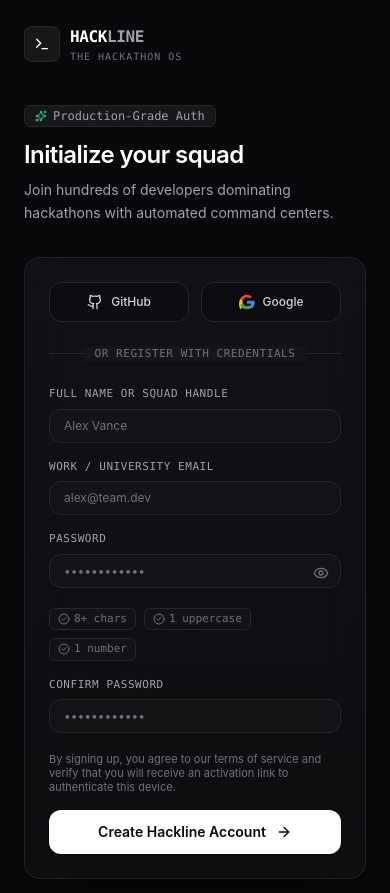
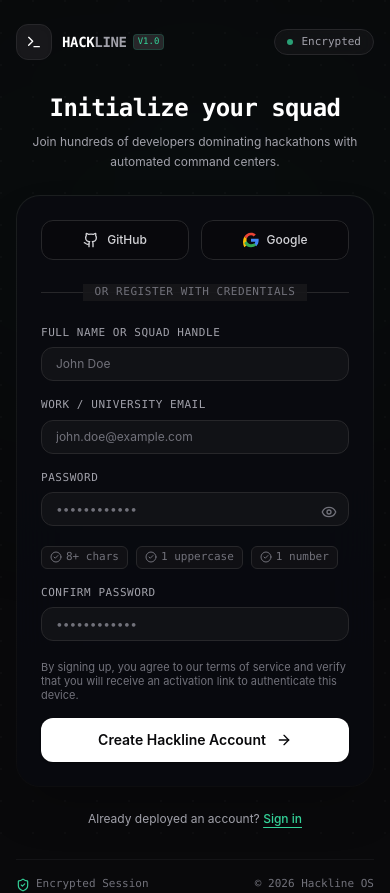
Before and after one commit to memingworld/Hackline, a Next.js app: page /signup in a window 390 px wide. Shown: the top 893 px of the page. Built offline with nearby package versions, Linux system fonts and the light colour scheme; no server answers.

Commit message:
fix(scraper): resolve Unstop search query param bug, revamp landing page typography, and center auth forms with John Doe placeholders

```diff
--- a/app/api/scrape/route.ts
+++ b/app/api/scrape/route.ts
@@ -339,7 +339,7 @@
         const pathParts = parsed.pathname.split("/").filter(Boolean);
         const lastPart = pathParts[pathParts.length - 1] || "";
 
-        // Extract trailing numeric ID if present (e.g. flipkart-grid-60-...-1025542 -> 1025542)
+        // Extract trailing numeric ID if present (e.g. zero-day-apocalypse-...-1764669 -> 1764669)
         const idMatch = lastPart.match(/-(\d{4,})$/);
         const opportunityId = idMatch ? idMatch[1] : "";
 
@@ -350,13 +350,42 @@
           .replace(/\b(\d{1,2})0\b/g, "$1.0 ")
           .trim();
 
-        const candidateQueries = [opportunityId, cleanSlug].filter(Boolean);
         let item: any = null;
 
-        for (const q of candidateQueries) {
-          if (!q) continue;
-          const unstopRes = await fetch(
-            `https://unstop.com/api/public/opportunity/search-result?search=${encodeURIComponent(q)}&per_page=10`,
+        // 1. Try exact Opportunity ID search first
+        if (opportunityId) {
+          const idEndpoints = [
+            `https://unstop.com/api/public/opportunity/search-result?opportunity=hackathons&searchTerm=${opportunityId}&per_page=5`,
+            `https://unstop.com/api/public/opportunity/search-result?searchTerm=${opportunityId}&per_page=5`,
+          ];
+
+          for (const ep of idEndpoints) {
+            const res = await fetch(ep, {
+              headers: {
+                "User-Agent":
+                  "Mozilla/5.0 (Windows NT 10.0; Win64; x64) AppleWebKit/537.36 (KHTML, like Gecko) Chrome/124.0.0.0 Safari/537.36",
+                Accept: "application/json",
+                Referer: "https://unstop.com/",
+              },
+            });
+
+            if (res.ok) {
+              const json = await res.json();
+              const items = json?.data?.data || [];
+              item = items.find((x: any) => String(x.id) === opportunityId);
+              if (item) break;
+            }
+          }
+        }
+
+        // 2. If not found by ID, search by title keywords
+        if (!item && cleanSlug) {
+          const firstFewWords = cleanSlug.split(" ").slice(0, 3).join(" ");
+          const searchQueries = [cleanSlug, firstFewWords].filter(Boolean);
+
+          for (const q of searchQueries) {
+            const res = await fetch(
+              `https://unstop.com/api/public/opportunity/search-result?opportunity=hackathons&searchTerm=${encodeURIComponent(q)}&per_page=5`,
               {
                 headers: {
                   "User-Agent":
@@ -367,16 +396,22 @@
               }
             );
 
-          if (unstopRes.ok) {
-            const json = await unstopRes.json();
+            if (res.ok) {
+              const json = await res.json();
               const items = json?.data?.data || [];
               if (opportunityId) {
                 item = items.find((x: any) => String(x.id) === opportunityId);
               }
-            if (!item && items.length > 0) {
-              item = items[0];
+              if (!item) {
+                // Find item whose title contains main query words (preventing random unrelated fallback)
+                const queryWords = q.toLowerCase().split(/\s+/).filter((w) => w.length > 2);
+                item = items.find((x: any) => {
+                  const t = (x.title || "").toLowerCase();
+                  return queryWords.some((w) => t.includes(w));
+                });
               }
               if (item) break;
+            }
           }
         }
 
@@ -399,17 +434,20 @@
           const startsAt =
             item.regnRequirements?.start_regn_dt || item.created_at || new Date().toISOString();
           const endsAt =
+            item.end_date ||
             item.regnRequirements?.end_regn_dt ||
-            item.end_date ||
             new Date(Date.now() + 1000 * 60 * 60 * 72).toISOString();
 
           let description = cleanString(item.details || "");
           if (!description) {
             const org = item.organisation?.name || "Unstop";
-            description = `Official ${item.type || "hackathon"} challenge organized by ${org}.`;
+            const location = item.address_with_country_logo?.address
+              ? `at ${item.address_with_country_logo.address}`
+              : "";
+            description = `Official hackathon challenge organized by ${org} ${location}. Complete your squad assembly and track milestone gates.`.trim();
           }
 
-          const bannerUrl = item.logoUrl2 || item.banner_mobile?.image_url || null;
+          const bannerUrl = item.banner_mobile?.image_url || item.logoUrl2 || null;
 
           const slug = item.title
             .toLowerCase()
@@ -427,6 +465,8 @@
             description: description.slice(0, 400),
             starts_at: startsAt,
             ends_at: endsAt,
+            min_team_size: item.regnRequirements?.min_team_size || 1,
+            max_team_size: item.regnRequirements?.max_team_size || 4,
             timeline_gates: [
               {
                 title: "Registration Checkpoint",
--- a/components/auth/AuthLayout.tsx
+++ b/components/auth/AuthLayout.tsx
@@ -1,6 +1,6 @@
 import React from "react";
 import Link from "next/link";
-import { Sparkles, Terminal, ShieldCheck, Zap } from "lucide-react";
+import { Terminal, ShieldCheck } from "lucide-react";
 
 interface AuthLayoutProps {
   children: React.ReactNode;
@@ -20,53 +20,60 @@
   alternateLink,
 }: AuthLayoutProps) {
   return (
-    <div className="relative min-h-screen w-full bg-[#09090b] text-zinc-100 flex flex-col lg:flex-row overflow-hidden">
-      {/* LEFT SIDE: Form & Interactive Area */}
-      <div className="flex-1 flex flex-col justify-between p-6 sm:p-10 lg:p-14 z-10 max-w-2xl mx-auto lg:max-w-none w-full">
-        {/* Brand Header */}
-        <div className="flex items-center justify-between">
+    <div className="relative min-h-[100dvh] w-full bg-[#09090b] text-zinc-100 flex flex-col justify-between p-4 sm:p-6 md:p-8 overflow-x-hidden selection:bg-zinc-800 selection:text-white">
+      {/* Ambient background glow & subtle grid */}
+      <div className="fixed inset-0 pointer-events-none z-0">
+        <div
+          className="absolute inset-0 opacity-[0.05]"
+          style={{
+            backgroundImage: `radial-gradient(circle at 1px 1px, #71717a 1px, transparent 0)`,
+            backgroundSize: "32px 32px",
+          }}
+        />
+        <div className="absolute top-1/4 left-1/2 -translate-x-1/2 -translate-y-1/2 w-[600px] h-[300px] bg-emerald-500/[0.04] blur-[140px] rounded-full" />
+      </div>
+
+      {/* Top Header */}
+      <header className="relative z-10 w-full max-w-md mx-auto flex items-center justify-between pt-2 sm:pt-4">
         <Link
           href="/"
           className="group flex items-center gap-2.5 transition-opacity hover:opacity-90"
         >
-            <div className="relative flex h-9 w-9 items-center justify-center rounded-lg bg-zinc-900 border border-zinc-800 text-white transition-colors group-hover:border-zinc-700">
+          <div className="flex h-9 w-9 items-center justify-center rounded-xl bg-zinc-900 border border-zinc-800 text-white transition-transform group-hover:scale-105 shadow-inner">
             <Terminal className="h-4 w-4" />
           </div>
-            <div>
-              <span className="font-bold tracking-tight text-base text-white font-mono">
+          <div className="flex items-center gap-1.5">
+            <span className="font-bold tracking-tight text-sm text-white font-mono">
               HACK<span className="text-zinc-400">LINE</span>
             </span>
-              <span className="block text-[10px] text-zinc-500 font-mono tracking-widest uppercase">
-                The Hackathon OS
+            <span className="text-[9px] font-mono uppercase bg-zinc-800 text-emerald-400 border border-emerald-500/20 px-1 rounded">
+              v1.0
             </span>
           </div>
         </Link>
 
-          <div className="hidden sm:flex items-center gap-2 rounded-full border border-zinc-800 bg-zinc-900/60 px-3 py-1 text-xs text-zinc-400 backdrop-blur-md">
+        <div className="flex items-center gap-2 rounded-full border border-zinc-800 bg-zinc-900/60 px-3 py-1 text-[11px] text-zinc-400 font-mono backdrop-blur-md">
           <span className="h-1.5 w-1.5 rounded-full bg-emerald-400 animate-pulse" />
-            <span>Systems Online</span>
+          <span>Encrypted</span>
         </div>
-        </div>
+      </header>
 
       {/* Center Card */}
-        <div className="my-auto py-10 w-full max-w-md mx-auto">
-          <div className="mb-8">
-            <div className="inline-flex items-center gap-1.5 rounded-md border border-zinc-800 bg-zinc-900 px-2.5 py-0.5 text-xs font-mono text-zinc-400 mb-3">
-              <Sparkles className="h-3 w-3 text-emerald-400" />
-              <span>Production-Grade Auth</span>
-            </div>
-            <h1 className="text-2xl sm:text-3xl font-semibold tracking-tight text-white">
+      <main className="relative z-10 w-full max-w-md mx-auto my-auto py-8">
+        <div className="mb-6 text-center">
+          <h1 className="text-2xl sm:text-3xl font-bold tracking-tight text-white font-mono">
             {heading}
           </h1>
-            <p className="mt-2 text-sm text-zinc-400 leading-relaxed">
+          <p className="mt-2 text-xs sm:text-sm text-zinc-400 leading-relaxed max-w-sm mx-auto">
             {subheading}
           </p>
         </div>
 
-          {/* Form Content / Children */}
-          <div className="rounded-2xl border border-zinc-800/80 bg-zinc-900/40 p-6 sm:p-8 backdrop-blur-xl shadow-2xl shadow-black/60 relative overflow-hidden">
-            <div className="absolute inset-0 bg-gradient-to-b from-indigo-500/[0.03] to-transparent pointer-events-none" />
-            <div className="relative z-10">{children}</div>
+        {/* Card Container with Doppelrand */}
+        <div className="rounded-3xl bg-gradient-to-b from-white/[0.08] to-white/[0.02] p-[1px] shadow-2xl">
+          <div className="rounded-[calc(1.5rem-1px)] bg-[#090a0f]/95 p-6 sm:p-8 backdrop-blur-xl relative overflow-hidden">
+            {children}
+          </div>
         </div>
 
         {/* Alternate Link Footer */}
@@ -74,106 +81,21 @@
           {alternateLink.prompt}{" "}
           <Link
             href={alternateLink.href}
-              className="font-medium text-indigo-400 hover:text-indigo-300 underline underline-offset-4 transition-colors"
+            className="font-medium text-emerald-400 hover:text-emerald-300 underline underline-offset-4 transition-colors"
           >
             {alternateLink.label}
           </Link>
         </div>
-        </div>
+      </main>
 
       {/* Bottom Trust Meta */}
-        <div className="flex items-center justify-between border-t border-zinc-900 pt-6 text-xs text-zinc-500">
+      <footer className="relative z-10 w-full max-w-md mx-auto flex items-center justify-between border-t border-zinc-900/80 pt-4 pb-2 text-[11px] text-zinc-500 font-mono">
         <div className="flex items-center gap-1.5">
-            <ShieldCheck className="h-4 w-4 text-emerald-400" />
-            <span>End-to-End Encrypted Sessions</span>
+          <ShieldCheck className="h-3.5 w-3.5 text-emerald-400" />
+          <span>Encrypted Session</span>
         </div>
-          <span>&copy; {new Date().getFullYear()} Hackline Inc.</span>
-        </div>
-      </div>
-
-      {/* RIGHT SIDE: Abstract Geometric & Gradient Mesh Showcase */}
-      <div className="relative hidden lg:flex flex-1 items-center justify-center overflow-hidden border-l border-zinc-800/80 bg-zinc-950">
-        {/* Procedural Gradient Mesh and Radial Lights */}
-        <div className="absolute -top-40 -right-40 h-[600px] w-[600px] rounded-full bg-gradient-to-br from-indigo-600/25 via-indigo-900/10 to-transparent blur-3xl pointer-events-none" />
-        <div className="absolute -bottom-40 -left-20 h-[500px] w-[500px] rounded-full bg-gradient-to-tr from-violet-600/20 via-purple-900/10 to-transparent blur-3xl pointer-events-none" />
-        <div className="absolute top-1/2 left-1/2 -translate-x-1/2 -translate-y-1/2 h-[450px] w-[450px] rounded-full bg-indigo-500/10 blur-[100px] pointer-events-none" />
-
-        {/* Geometric Grid Background Pattern */}
-        <div
-          className="absolute inset-0 opacity-[0.14] pointer-events-none"
-          style={{
-            backgroundImage: `radial-gradient(circle at 1px 1px, #6366f1 1px, transparent 0)`,
-            backgroundSize: "32px 32px",
-          }}
-        />
-
-        {/* Ambient Angled Accent Rays */}
-        <div className="absolute inset-0 bg-[radial-gradient(ellipse_80%_80%_at_50%_-20%,rgba(99,102,241,0.15),rgba(255,255,255,0))] pointer-events-none" />
-
-        {/* Floating Bento Showcase Cards */}
-        <div className="relative z-10 w-full max-w-lg p-8 space-y-6">
-          {/* Main Hero Card */}
-          <div className="relative rounded-2xl border border-white/10 bg-gradient-to-b from-white/[0.08] to-white/[0.02] p-8 backdrop-blur-2xl shadow-2xl shadow-black/80">
-            <div className="flex items-center gap-3 mb-6">
-              <div className="flex h-11 w-11 items-center justify-center rounded-xl bg-indigo-500/20 border border-indigo-500/30 text-indigo-400">
-                <Zap className="h-6 w-6" />
-              </div>
-              <div>
-                <h3 className="font-semibold text-white tracking-tight">
-                  High-Velocity Squad Sync
-                </h3>
-                <p className="text-xs text-zinc-400 font-mono">
-                  Engineered for 36-hour sprint victories
-                </p>
-              </div>
-            </div>
-
-            <p className="text-sm text-zinc-300 leading-relaxed">
-              Auto-extract hackathons from Unstop, Devfolio, and Devpost. Deploy
-              saved 4-person squads, tag duties, and lock in submission checklists
-              with zero friction.
-            </p>
-
-            {/* Micro Feature Matrix */}
-            <div className="mt-6 grid grid-cols-2 gap-3 pt-6 border-t border-white/5">
-              <div className="rounded-xl border border-white/5 bg-black/40 p-3">
-                <span className="text-[10px] text-zinc-400 uppercase tracking-wider block font-mono">
-                  Submission Rate
-                </span>
-                <span className="text-xl font-bold text-emerald-400 font-mono mt-0.5 block">
-                  98.4%
-                </span>
-              </div>
-              <div className="rounded-xl border border-white/5 bg-black/40 p-3">
-                <span className="text-[10px] text-zinc-400 uppercase tracking-wider block font-mono">
-                  Calendar Sync
-                </span>
-                <span className="text-xl font-bold text-indigo-300 font-mono mt-0.5 block">
-                  1-Click
-                </span>
-              </div>
-            </div>
-          </div>
-
-          {/* Secondary Floating Interactive Indicator */}
-          <div className="flex items-center justify-between rounded-xl border border-zinc-800/80 bg-zinc-900/60 p-4 backdrop-blur-xl">
-            <div className="flex items-center gap-3">
-              <div className="h-2 w-2 rounded-full bg-emerald-400 animate-ping" />
-              <div className="text-xs">
-                <span className="text-zinc-200 font-medium block">
-                  Verification Active
-                </span>
-                <span className="text-zinc-500 text-[11px]">
-                  Protected by Supabase SSR & Resend SMTP
-                </span>
-              </div>
-            </div>
-            <span className="text-xs font-mono text-zinc-400 border border-zinc-800 rounded-md px-2 py-0.5 bg-black/40">
-              v1.0.0
-            </span>
-          </div>
-        </div>
-      </div>
+        <span>&copy; {new Date().getFullYear()} Hackline OS</span>
+      </footer>
     </div>
   );
 }
--- a/components/auth/ForgotPasswordForm.tsx
+++ b/components/auth/ForgotPasswordForm.tsx
@@ -182,7 +182,7 @@
       <Input
         label="Registered email address"
         type="email"
-        placeholder="hacker@hackline.dev"
+        placeholder="john.doe@example.com"
         autoComplete="email"
         error={errors.email?.message}
         {...register("email")}
--- a/components/auth/LoginForm.tsx
+++ b/components/auth/LoginForm.tsx
@@ -138,7 +138,7 @@
         <Input
           label="Email address"
           type="email"
-          placeholder="hacker@hackline.dev"
+          placeholder="john.doe@example.com"
           autoComplete="email"
           error={errors.email?.message}
           {...register("email")}
--- a/components/auth/SignupForm.tsx
+++ b/components/auth/SignupForm.tsx
@@ -151,7 +151,7 @@
         <Input
           label="Full Name or Squad Handle"
           type="text"
-          placeholder="Alex Vance"
+          placeholder="John Doe"
           autoComplete="name"
           error={errors.fullName?.message}
           {...register("fullName")}
@@ -160,7 +160,7 @@
         <Input
           label="Work / University Email"
           type="email"
-          placeholder="alex@team.dev"
+          placeholder="john.doe@example.com"
           autoComplete="email"
           error={errors.email?.message}
           {...register("email")}
--- a/components/scraper/HackathonConfirmationModal.tsx
+++ b/components/scraper/HackathonConfirmationModal.tsx
@@ -63,7 +63,7 @@
       if (initialData.ends_at) {
         setEndsAt(new Date(initialData.ends_at).toISOString().slice(0, 16));
       }
-      setMaxTeamSize(4);
+      setMaxTeamSize(initialData.max_team_size || 4);
     }
   }, [initialData]);
 
```
Also changed, not shown: app/page.tsx (+44 -43 lines). Lines whose indentation alone changed are shown as unchanged.
